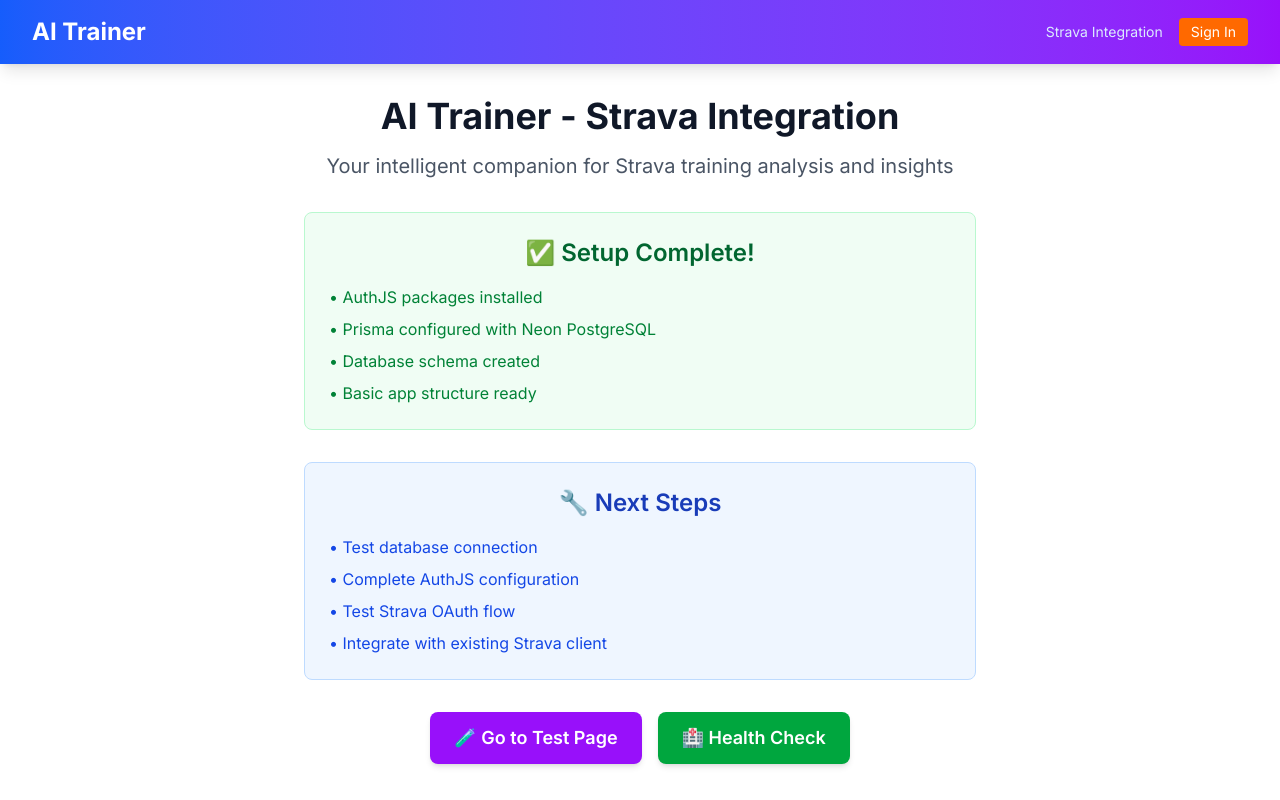
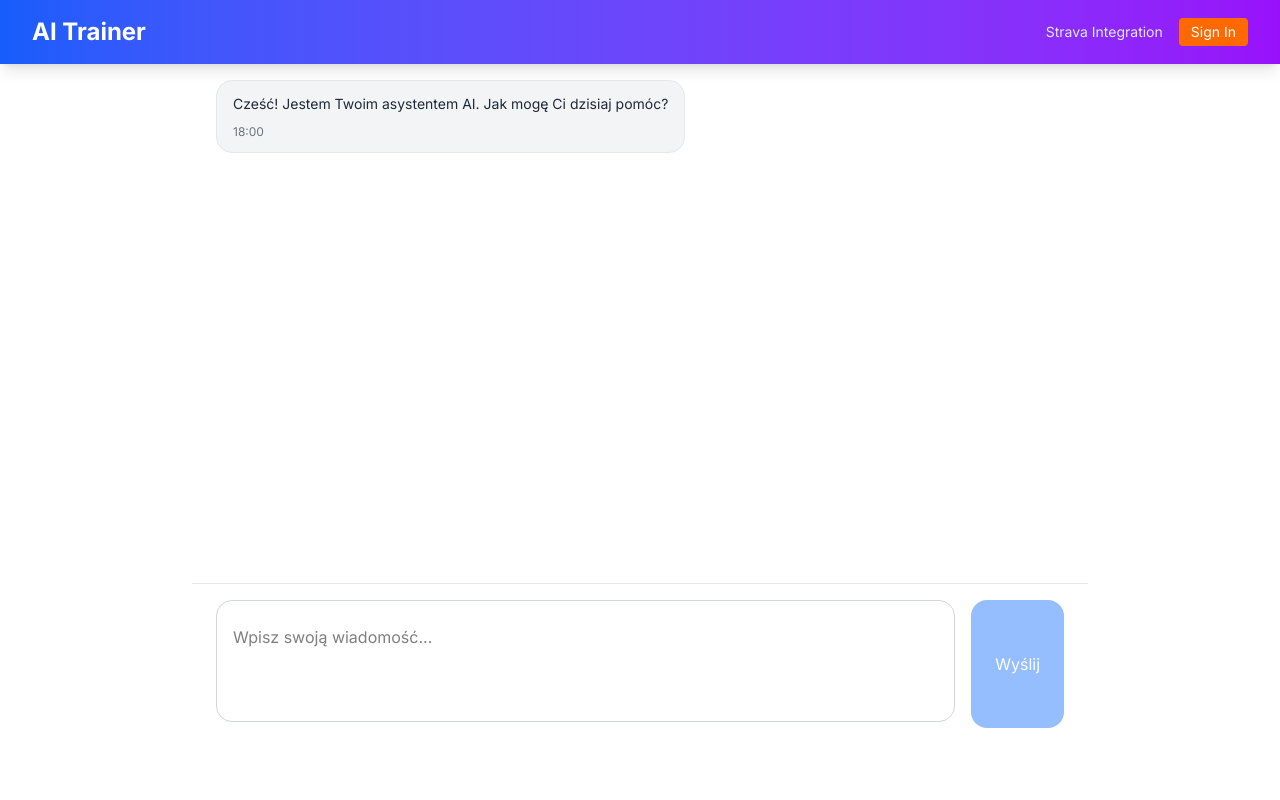
Before and after one commit to adamczyj/ai-trainer, a Next.js app in the folder web/: page / in a window 1280 px wide. Built offline with nearby package versions, Linux system fonts and the light colour scheme; no server answers.

Commit message:
Add chat

```diff
--- a/web/src/app/page.tsx
+++ b/web/src/app/page.tsx
@@ -1,70 +1,149 @@
-"use client"
+'use client';
 
-import Header from '@/components/Header/Header'
-import Link from 'next/link'
+import { useState, useRef, useEffect } from 'react';
+import Header from '@/components/Header/Header';
+
+interface Message {
+  id: string;
+  content: string;
+  role: 'user' | 'assistant';
+  timestamp: Date;
+}
 
 export default function Home() {
+  const [messages, setMessages] = useState<Message[]>([
+    {
+      id: '1',
+      content: 'Cześć! Jestem Twoim asystentem AI. Jak mogę Ci dzisiaj pomóc?',
+      role: 'assistant',
+      timestamp: new Date(),
+    },
+  ]);
+  const [inputValue, setInputValue] = useState('');
+  const [isLoading, setIsLoading] = useState(false);
+  const messagesEndRef = useRef<HTMLDivElement>(null);
+
+  const scrollToBottom = () => {
+    messagesEndRef.current?.scrollIntoView({ behavior: 'smooth' });
+  };
+
+  useEffect(() => {
+    scrollToBottom();
+  }, [messages]);
+
+  const handleSubmit = async (e?: React.FormEvent) => {
+    if (e) e.preventDefault();
+    if (!inputValue.trim() || isLoading) return;
+
+    const userMessage: Message = {
+      id: Date.now().toString(),
+      content: inputValue,
+      role: 'user',
+      timestamp: new Date(),
+    };
+
+    setMessages(prev => [...prev, userMessage]);
+    setInputValue('');
+    setIsLoading(true);
+
+    // Symulacja odpowiedzi AI (tutaj możesz podłączyć prawdziwy LMM)
+    setTimeout(() => {
+      const assistantMessage: Message = {
+        id: (Date.now() + 1).toString(),
+        content: 'To jest przykładowa odpowiedź. W rzeczywistej implementacji tutaj będzie odpowiedź z Twojego modelu językowego.',
+        role: 'assistant',
+        timestamp: new Date(),
+      };
+      setMessages(prev => [...prev, assistantMessage]);
+      setIsLoading(false);
+    }, 1000);
+  };
+
+  const formatTime = (date: Date) => {
+    return date.toLocaleTimeString('pl-PL', {
+      hour: '2-digit',
+      minute: '2-digit'
+    });
+  };
+
   return (
     <main className="min-h-screen bg-white">
       <Header />
-      <div className="max-w-7xl mx-auto px-4 sm:px-6 lg:px-8 py-8">
-        <div className="text-center">
-          <h1 className="text-4xl font-bold text-gray-900 mb-4">
-            AI Trainer - Strava Integration
-          </h1>
-          <p className="text-xl text-gray-600 mb-8">
-            Your intelligent companion for Strava training analysis and insights
-          </p>
 
-          <div className="bg-green-50 border border-green-200 rounded-lg p-6 max-w-2xl mx-auto mb-8">
-            <h2 className="text-2xl font-semibold text-green-800 mb-4">
-              ✅ Setup Complete!
-            </h2>
-            <div className="text-left text-green-700 space-y-2">
-              <p>• AuthJS packages installed</p>
-              <p>• Prisma configured with Neon PostgreSQL</p>
-              <p>• Database schema created</p>
-              <p>• Basic app structure ready</p>
+      {/* Chat Container */}
+      <div className="max-w-4xl mx-auto h-[calc(100vh-120px)] flex flex-col">
+        {/* Messages Area */}
+        <div className="flex-1 overflow-y-auto px-6 py-4 space-y-4">
+          {messages.map((message) => (
+            <div
+              key={message.id}
+              className={`flex ${message.role === 'user' ? 'justify-end' : 'justify-start'}`}
+            >
+              <div
+                className={`max-w-[70%] rounded-2xl px-4 py-3 ${
+                  message.role === 'user'
+                    ? 'bg-blue-500 text-white'
+                    : 'bg-gray-100 text-gray-800 border border-gray-200'
+                }`}
+              >
+                <p className="text-sm leading-relaxed">{message.content}</p>
+                <p
+                  className={`text-xs mt-2 ${
+                    message.role === 'user' ? 'text-blue-100' : 'text-gray-500'
+                  }`}
+                >
+                  {formatTime(message.timestamp)}
+                </p>
+              </div>
             </div>
-          </div>
+          ))}
 
-          <div className="bg-blue-50 border border-blue-200 rounded-lg p-6 max-w-2xl mx-auto mb-8">
-            <h2 className="text-2xl font-semibold text-blue-800 mb-4">
-              🔧 Next Steps
-            </h2>
-            <div className="text-left text-blue-700 space-y-2">
-              <p>• Test database connection</p>
-              <p>• Complete AuthJS configuration</p>
-              <p>• Test Strava OAuth flow</p>
-              <p>• Integrate with existing Strava client</p>
+          {isLoading && (
+            <div className="flex justify-start">
+              <div className="bg-gray-100 text-gray-800 border border-gray-200 rounded-2xl px-4 py-3">
+                <div className="flex space-x-1">
+                  <div className="w-2 h-2 bg-blue-400 rounded-full animate-bounce"></div>
+                  <div className="w-2 h-2 bg-blue-400 rounded-full animate-bounce" style={{ animationDelay: '0.1s' }}></div>
+                  <div className="w-2 h-2 bg-blue-400 rounded-full animate-bounce" style={{ animationDelay: '0.2s' }}></div>
+                </div>
+              </div>
             </div>
-          </div>
+          )}
 
-          <div className="flex justify-center space-x-4">
-            <Link
-              href="/test"
-              className="bg-purple-600 hover:bg-purple-700 text-white px-6 py-3 rounded-lg font-semibold text-lg transition-colors shadow-md hover:shadow-lg"
+          <div ref={messagesEndRef} />
+        </div>
+
+        {/* Input Area */}
+        <div className="border-t border-gray-200 bg-white px-6 py-4">
+          <form onSubmit={handleSubmit} className="flex space-x-4">
+            <div className="flex-1 relative">
+              <textarea
+                value={inputValue}
+                onChange={(e) => setInputValue(e.target.value)}
+                onKeyDown={(e) => {
+                  if (e.key === 'Enter' && !e.shiftKey) {
+                    e.preventDefault();
+                    if (inputValue.trim() && !isLoading) {
+                      handleSubmit();
+                    }
+                  }
+                }}
+                placeholder="Wpisz swoją wiadomość..."
+                className="w-full px-4 py-6 border border-gray-300 rounded-2xl focus:outline-none focus:ring-2 focus:ring-blue-300 focus:border-transparent resize-none min-h-[80px]"
+                disabled={isLoading}
+                rows={3}
+              />
+            </div>
+            <button
+              type="submit"
+              disabled={!inputValue.trim() || isLoading}
+              className="px-6 py-3 bg-blue-500 text-white rounded-2xl hover:bg-blue-600 focus:outline-none focus:ring-2 focus:ring-blue-300 disabled:opacity-50 disabled:cursor-not-allowed transition-colors"
             >
-              🧪 Go to Test Page
-            </Link>
-
-            <button
-              onClick={async () => {
-                try {
-                  const response = await fetch('/api/health')
-                  const data = await response.json()
-                  alert(`Health Check: ${data.status}\nMessage: ${data.message}\nTime: ${data.timestamp}`)
-                } catch (error) {
-                  alert(`Health Check Failed: ${error}`)
-                }
-              }}
-              className="bg-green-600 hover:bg-green-700 text-white px-6 py-3 rounded-lg font-semibold text-lg transition-colors shadow-md hover:shadow-lg"
-            >
-              🏥 Health Check
+              Wyślij
             </button>
-          </div>
+          </form>
         </div>
       </div>
     </main>
-  )
+  );
 }
```
